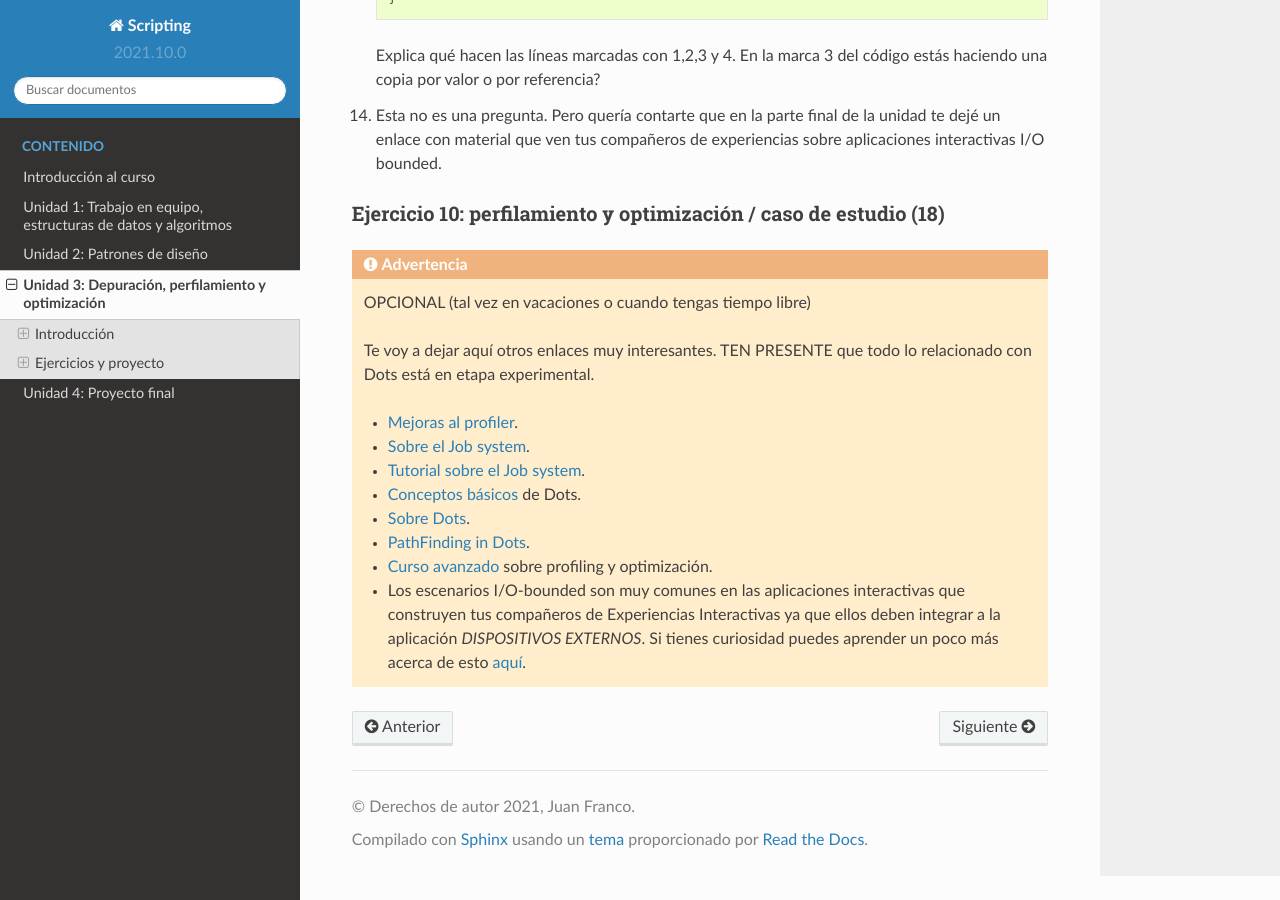
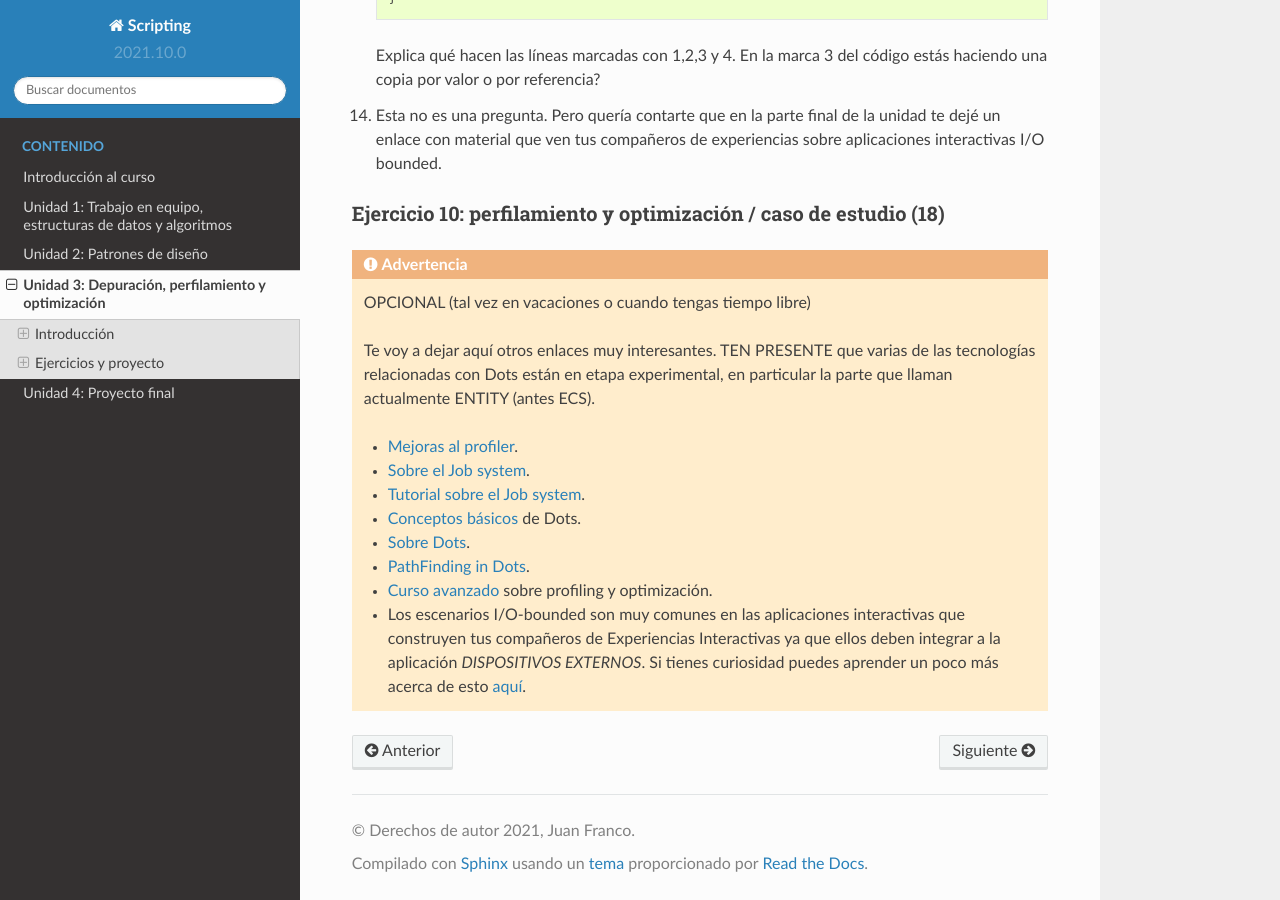
Before and after one commit to juanferfranco/scripting, a Sphinx documentation site: the page built from docs/_unidad3/unidad3.rst, in a window 1280 px wide and 900 px high, scrolled down 6448 px. Built offline with Sphinx 7.4.7 and the Read the Docs theme 2.0.0, drawn with Linux system fonts in a browser that asks for light colours.

Commit message:
update optional material

```diff
--- a/docs/_unidad3/unidad3.rst
+++ b/docs/_unidad3/unidad3.rst
@@ -327,7 +327,8 @@ Ejercicio 10: perfilamiento y optimización / caso de estudio (18)
 .. warning:: OPCIONAL (tal vez en vacaciones o cuando tengas tiempo libre)
 
    Te voy a dejar aquí otros enlaces muy interesantes. TEN PRESENTE
-   que todo lo relacionado con Dots está en etapa experimental.
+   que varias de las tecnologías relacionadas con Dots están en etapa experimental,
+   en particular la parte que llaman actualmente ENTITY (antes ECS).
 
    * `Mejoras al profiler <https://youtu.be/oWaBW8A1pmQ>`__.
    * `Sobre el Job system <https://youtu.be/3o12aic7kDY>`__.
```
